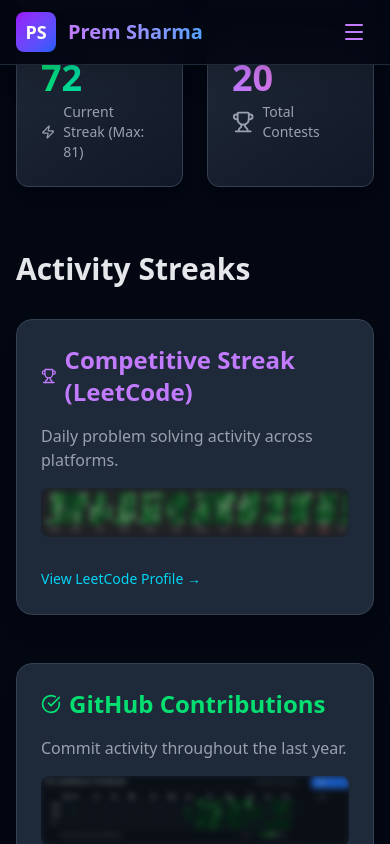
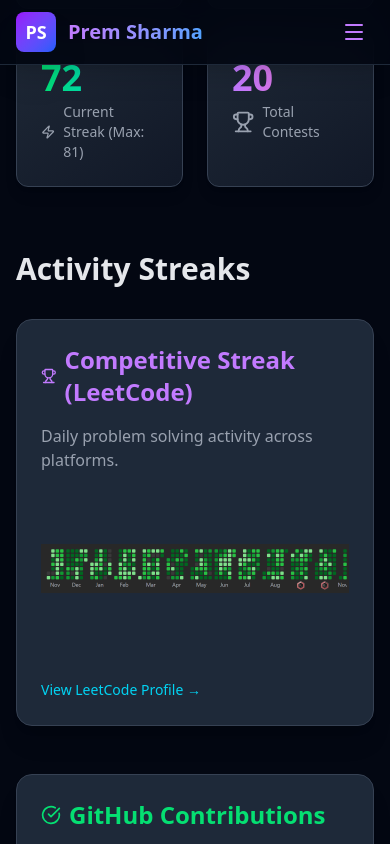
Before and after one commit to premmsharma122/Portfolio, a React (Vite) app: page / in a window 390 px wide. Both pictures are taken after a click on the button "Coding Playground". Shown: the part 481-1325 px from the top of the page. Built offline with nearby package versions, Linux system fonts and the light colour scheme.

Commit message:
updated hover p1 phone view

```diff
--- a/src/components/Pages/Home.jsx
+++ b/src/components/Pages/Home.jsx
@@ -236,9 +236,7 @@
                         <h3 className="text-3xl font-bold mb-2">GLA University</h3>
                         <p className="text-xl text-gray-300 mb-2">Bachelor of Technology - Computer Science</p>
                         <p className="text-gray-400 mb-4">2023 - 2027 • Mathura, India</p>
-                        <div className="inline-block px-6 py-2 bg-green-600/20 border border-green-500/30 rounded-full">
-                            <span className="text-green-400 font-semibold">CGPA: 7.35</span>
-                        </div>
+
                     </div>
                 </div>
             </section>
--- a/src/components/Pages/Playground.jsx
+++ b/src/components/Pages/Playground.jsx
@@ -22,6 +22,7 @@
   ];
 
   const competitionStats = [
+    { rank: "13+", event: "Awards Won", detail: "Across LeetCode, CodeChef, HackerRank", icon: "🏅" }, // NEW AWARD STAT
     { rank: "AIR 401", event: "Meta Hacker Cup 2025", detail: "Global Rank 2244" },
     { rank: "AIR 115", event: "Amazon ML Challenge 2025", detail: "Among 6,000+ teams" },
     { rank: "Global 1712", event: "LeetCode Biweekly Contest 150", detail: "Top International Rank" },
@@ -61,19 +62,23 @@
         {/* --- Activity Streaks Section --- */}
         <h2 className="text-3xl font-bold text-gray-200 mb-8 mt-12">Activity Streaks</h2>
         <div className="grid lg:grid-cols-2 gap-12 mb-16">
+
           {/* Competitive Streak (LeetCode) Card */}
           <div className="bg-gray-800 p-6 rounded-2xl border border-gray-700 shadow-xl">
             <h3 className="text-2xl font-semibold mb-4 text-purple-400 flex items-center gap-2"><Trophy size={20} /> Competitive Streak (LeetCode)</h3>
             <p className="text-gray-400 mb-4">Daily problem solving activity across platforms.</p>
 
-            {/* LeetCode Streak Chart Image - FIXED rendering issue */}
-            <div className="relative w-full **h-40** mb-4 overflow-hidden rounded-lg group"> {/* Added fixed height for charts */}
+            {/* Image Container with conditional blur */}
+            <div className="relative w-full h-40 mb-4 overflow-hidden rounded-lg group">
                 <img
                     src="/leetcode_streak.png"
                     alt="LeetCode Streak Chart"
-                    className="w-full h-full **object-contain** rounded-lg filter blur-[3px] group-hover:filter-none transition-all duration-500 hover:scale-105"
+                    // KEY FIX: Use md:filter-blur-[3px] to keep it clear on mobile (smaller than 'md')
+                    // and apply the blur/hover effect only on desktop.
+                    className="w-full h-full object-contain rounded-lg transition-all duration-500 hover:scale-105 filter-none md:filter md:blur-[3px] group-hover:filter-none"
                 />
-                <div className="absolute inset-0 bg-gray-950/20 rounded-lg group-hover:bg-transparent transition-colors duration-500"></div>
+                {/* Overlay only visible on desktop and removed on hover */}
+                <div className="absolute inset-0 bg-gray-950/20 rounded-lg md:block hidden group-hover:bg-transparent transition-colors duration-500"></div>
             </div>
 
             <a href="https://leetcode.com/u/codee_runn/" target="_blank" rel="noopener noreferrer"
@@ -87,15 +92,18 @@
             <h3 className="text-2xl font-semibold mb-4 text-green-400 flex items-center gap-2"><CheckCircle size={20} /> GitHub Contributions</h3>
             <p className="text-gray-400 mb-4">Commit activity throughout the last year.</p>
 
-            {/* GitHub Contributions Chart Image - FIXED rendering issue */}
-            <div className="relative w-full **h-40** mb-4 overflow-hidden rounded-lg group"> {/* Added fixed height for charts */}
+            {/* Image Container with conditional blur */}
+            <div className="relative w-full h-40 mb-4 overflow-hidden rounded-lg group">
                 <img
-                    src="/github_contributions.png" // The file MUST be in your public folder
+                    src="/github_contributions.png"
                     alt="GitHub Contributions Chart"
-                    className="w-full h-full **object-contain** rounded-lg filter blur-[3px] group-hover:filter-none transition-all duration-500 hover:scale-105"
+                    // KEY FIX: Apply the same mobile-first rule here
+                    className="w-full h-full object-contain rounded-lg transition-all duration-500 hover:scale-105 filter-none md:filter md:blur-[3px] group-hover:filter-none"
                 />
-                <div className="absolute inset-0 bg-gray-950/20 rounded-lg group-hover:bg-transparent transition-colors duration-500"></div>
+                {/* Overlay only visible on desktop and removed on hover */}
+                <div className="absolute inset-0 bg-gray-950/20 rounded-lg md:block hidden group-hover:bg-transparent transition-colors duration-500"></div>
             </div>
+
             <a href="https://github.com/premmsharma122" target="_blank" rel="noopener noreferrer"
               className="text-cyan-400 hover:text-cyan-300 text-sm mt-4 inline-flex items-center gap-1">
               View GitHub Profile &rarr;
@@ -125,7 +133,7 @@
               <div key={index} className="bg-gray-800 p-4 rounded-xl border-l-4 border-yellow-500 shadow-md">
                 <div className="text-xl font-bold text-yellow-400">{achievement.rank}</div>
                 <div className="font-semibold text-gray-200">{achievement.event}</div>
-                <div className="text-sm text-gray-400">{achievement.detail}</div>
+                {achievement.detail && <div className="text-sm text-gray-400">{achievement.detail}</div>}
               </div>
             ))}
           </div>
```
